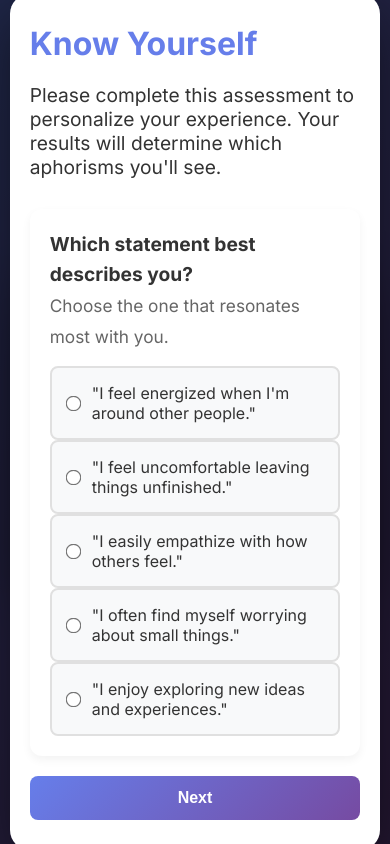
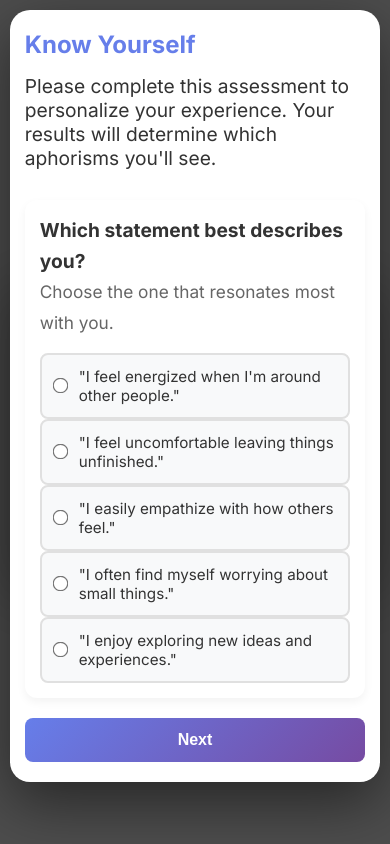
Before and after one commit to jensenjunseon-arch/sleepmode, a plain HTML site: page index.html in a window 390 px wide. Drawn offline with Linux system fonts and the light colour scheme.

Commit message:
Add files via upload

```diff
--- a/index.html
+++ b/index.html
@@ -2,7 +2,7 @@
 <html lang="en">
 <head>
     <meta charset="UTF-8">
-    <meta name="viewport" content="width=device-width, initial-scale=1.0, maximum-scale=1.0, user-scalable=no, viewport-fit=cover">
+    <meta name="viewport" content="width=device-width, initial-scale=1.0, viewport-fit=cover">
     <meta name="theme-color" content="#667eea">
     <meta name="apple-mobile-web-app-capable" content="yes">
     <meta name="apple-mobile-web-app-status-bar-style" content="black-translucent">
--- a/script.js
+++ b/script.js
@@ -257,6 +257,10 @@ class AlarmApp {
     showTest() {
         const testModal = document.getElementById('testModal');
         testModal.classList.add('show');
+        // Prevent body scroll when modal is open
+        document.body.style.overflow = 'hidden';
+        document.body.style.position = 'fixed';
+        document.body.style.width = '100%';
     }
 
     submitBigFiveTest() {
@@ -285,6 +289,11 @@ class AlarmApp {
         // Close test modal and show alarm form
         const testModal = document.getElementById('testModal');
         testModal.classList.remove('show');
+
+        // Restore body scroll
+        document.body.style.overflow = '';
+        document.body.style.position = '';
+        document.body.style.width = '';
 
         // Initialize app functionality now that test is complete
         this.initializeApp();
@@ -1060,11 +1069,19 @@ class AlarmApp {
         const modal = document.getElementById('analyticsModal');
         modal.classList.add('show');
         this.updateAnalytics();
+        // Prevent body scroll when modal is open
+        document.body.style.overflow = 'hidden';
+        document.body.style.position = 'fixed';
+        document.body.style.width = '100%';
     }
 
     closeAnalytics() {
         const modal = document.getElementById('analyticsModal');
         modal.classList.remove('show');
+        // Restore body scroll
+        document.body.style.overflow = '';
+        document.body.style.position = '';
+        document.body.style.width = '';
     }
 
     goBackToTest() {
@@ -1154,6 +1171,18 @@ if ('serviceWorker' in navigator) {
         navigator.serviceWorker.register('/service-worker.js')
             .then((registration) => {
                 console.log('ServiceWorker registration successful:', registration.scope);
+
+                // Check for updates every hour
+                setInterval(() => {
+                    registration.update();
+                }, 3600000);
+
+                // Check for updates when page becomes visible
+                document.addEventListener('visibilitychange', () => {
+                    if (!document.hidden) {
+                        registration.update();
+                    }
+                });
             })
             .catch((error) => {
                 console.log('ServiceWorker registration failed:', error);
--- a/styles.css
+++ b/styles.css
@@ -13,6 +13,8 @@ body {
     align-items: center;
     padding: 20px;
     color: #333;
+    overflow-x: hidden;
+    -webkit-overflow-scrolling: touch;
 }
 
 .container {
@@ -329,12 +331,18 @@ header h1 {
     height: 100%;
     background-color: rgba(0, 0, 0, 0.7);
     animation: fadeIn 0.3s;
+    overflow-y: scroll;
+    -webkit-overflow-scrolling: touch;
+    overscroll-behavior: contain;
+    touch-action: pan-y;
 }
 
 .modal.show {
     display: flex;
     justify-content: center;
-    align-items: center;
+    align-items: flex-start;
+    padding: 10px 0;
+    min-height: 100%;
 }
 
 .modal-content {
@@ -346,6 +354,9 @@ header h1 {
     width: 90%;
     animation: scaleIn 0.3s;
     box-shadow: 0 20px 60px rgba(0, 0, 0, 0.5);
+    margin: 20px auto;
+    position: relative;
+    touch-action: pan-y;
 }
 
 @keyframes scaleIn {
@@ -485,6 +496,10 @@ header h1 {
 .test-modal {
     max-width: 600px;
     text-align: left;
+    width: 95%;
+    margin: 10px auto;
+    padding: 30px 20px;
+    touch-action: pan-y;
 }
 
 .test-description {
@@ -695,10 +710,49 @@ header h1 {
         touch-action: manipulation;
     }
 
+    .modal {
+        overflow-y: scroll;
+        -webkit-overflow-scrolling: touch;
+        touch-action: pan-y;
+    }
+
     .modal-content {
-        padding: 30px 20px;
+        padding: 25px 15px;
         width: 95%;
         max-width: 95%;
+        margin: 10px auto;
+        position: relative;
+    }
+
+    .modal.show {
+        align-items: flex-start;
+        padding: 5px 0;
+        min-height: 100%;
+    }
+
+    .test-modal {
+        padding: 20px 15px;
+        width: 95%;
+        margin: 5px auto;
+    }
+
+    .test-modal h2 {
+        font-size: 1.5em;
+        margin-bottom: 15px;
+    }
+
+    .test-description {
+        font-size: 0.9em;
+        margin-bottom: 20px;
+    }
+
+    .question {
+        padding: 15px;
+    }
+
+    .test-option {
+        padding: 12px;
+        font-size: 0.95em;
     }
 
     .sleep-lock-content {
```
Also changed, not shown: service-worker.js (+18 -5 lines).
